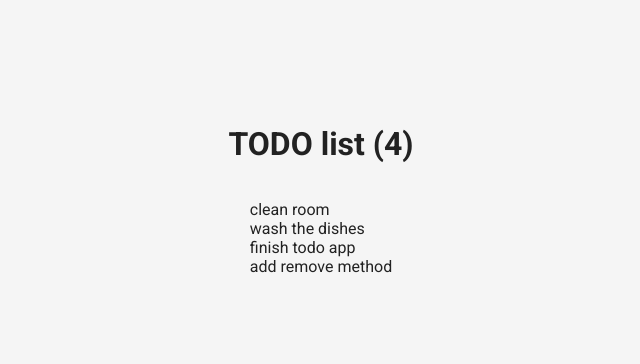
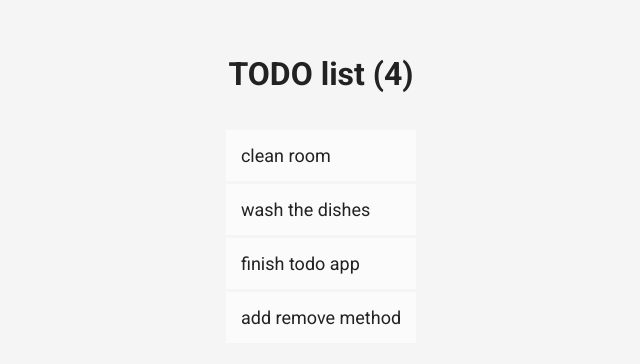
Before and after one commit to krlakwa/todo_app, a React app: page / in a window 1280 px wide. Shown: the part 210-574 px from the top of the page, without its empty margins (327-967 px from the left). Built offline with nearby package versions, Linux system fonts and the light colour scheme.

Commit message:
Add styles for Todo

```diff
--- /dev/null
+++ b/src/components/Todo.css
@@ -0,0 +1,18 @@
+
+
+.Todo {
+    display: block;
+    padding: 15px;
+    margin-bottom: 3px;
+    background-color: rgba(255, 255, 255, .6);
+    font-size: 18px;
+    font-family: "Roboto", sans-serif;
+    transition: all .2s ease-in-out;
+}
+
+.Todo:hover {
+    background-color: rgba(255, 255, 255, .95);
+    cursor: pointer;
+    font-weight: 700;
+    box-shadow: 1px 1px 2px;
+}
--- a/src/components/Todo.js
+++ b/src/components/Todo.js
@@ -1,8 +1,6 @@
 import React from 'react';
-const test = (id, remove) => {
-    console.log(id);
-    remove(id);
-}
-const Todo = props => <li onClick={() => test(props.id, props.remove)}>{props.text}</li>
+import style from './Todo.css'
+
+const Todo = props => <li className={style.Todo} onClick={() => props.remove(props.id)}>{props.text}</li>
 
 export default Todo;
```
